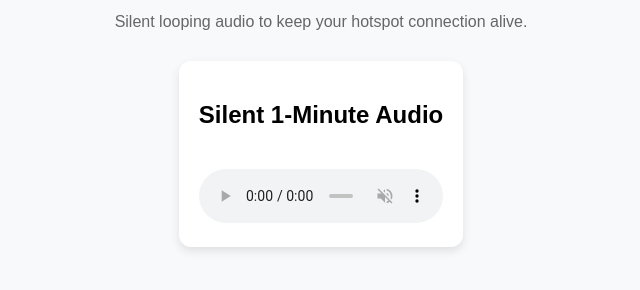
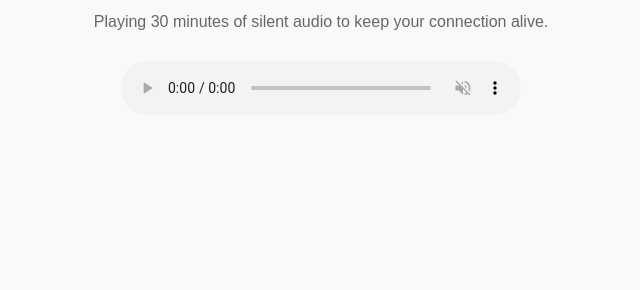
Before and after one commit to hkesoglu/iPhoneHotspotKeeper, a plain HTML site: page index.html in a window 1280 px wide. Shown: the part 112-402 px from the top of the page, without its empty margins (319-959 px from the left). Drawn offline with Linux system fonts and the light colour scheme.

Commit message:
Update index.html

```diff
--- a/index.html
+++ b/index.html
@@ -19,34 +19,24 @@
       color: #666;
       margin-bottom: 30px;
     }
-    .player-wrapper {
-      background: white;
-      border-radius: 12px;
-      padding: 20px;
-      box-shadow: 0 4px 10px rgba(0, 0, 0, 0.1);
-      display: inline-block;
-    }
     audio {
-      width: 100%;
-      margin-top: 20px;
+      width: 80%;
+      max-width: 400px;
     }
   </style>
 </head>
 <body>
 
 <h1>Hotspot Keep Alive 🎵</h1>
-<p>Silent looping audio to keep your hotspot connection alive.</p>
+<p>Playing 30 minutes of silent audio to keep your connection alive.</p>
 
-<div class="player-wrapper">
-  <h2>Silent 1-Minute Audio</h2>
-  <audio id="audioPlayer" controls autoplay loop muted>
-    <source src="silence_2sec.mp3" type="audio/mpeg">
-    Your browser does not support the audio element.
-  </audio>
-</div>
+<audio id="audioPlayer" controls autoplay muted>
+  <source src="silence_30min.mp3" type="audio/mpeg">
+  Your browser does not support the audio element.
+</audio>
 
 <script>
-  // Bazı tarayıcılarda autoplay bloklanırsa otomatik başlatmayı yeniden deniyoruz
+  // Safari autoplay koruması için
   document.addEventListener('DOMContentLoaded', function() {
     const player = document.getElementById('audioPlayer');
     player.play().catch((e) => {
```
